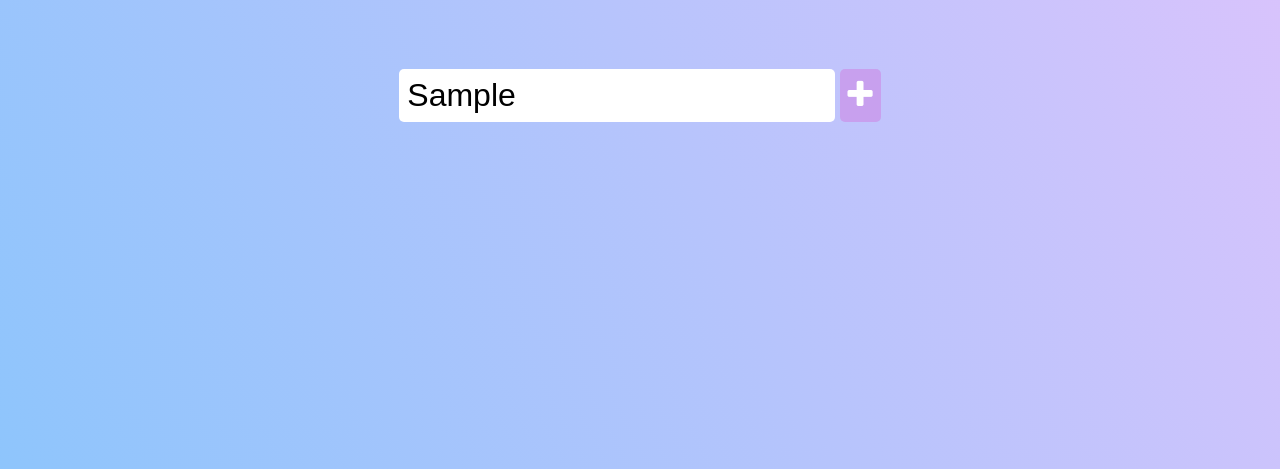
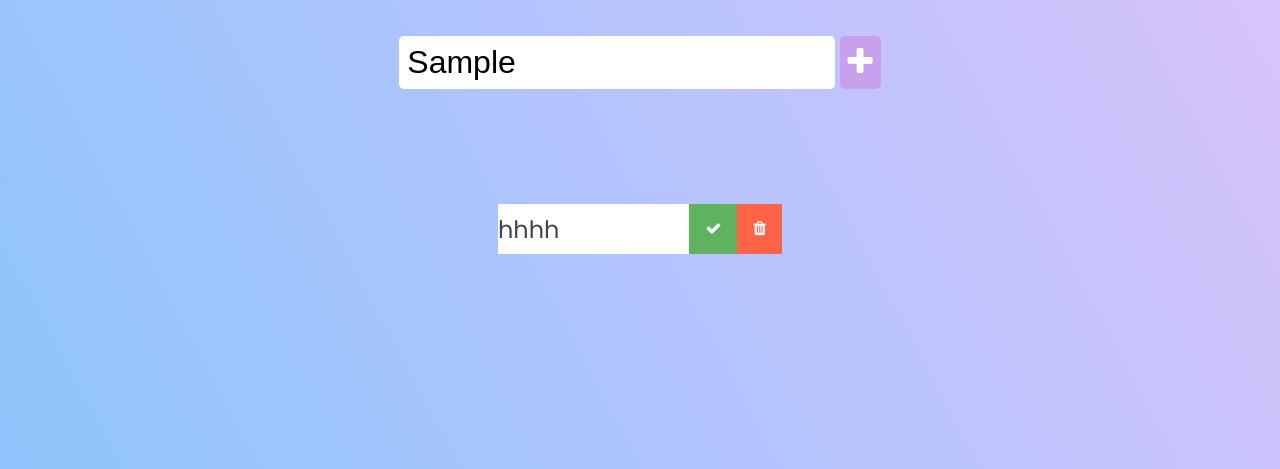
Before and after one commit to mfghir/todo-app-with-js, a plain HTML site: page index.html in a window 1280 px wide. Both pictures are taken after typing "Sample" into the empty fields and a click on the button 860 px from the left and 426 px from the top of the page. Shown: the part 331-800 px from the top of the page. Drawn offline with Linux system fonts and the light colour scheme.

Commit message:
4.add todo css

```diff
--- a/app.js
+++ b/app.js
@@ -17,13 +17,15 @@ function addTodo(e) {
 
   const completedBtn = document.createElement("button");
   completedBtn.innerHTML = "<i class='fa fa-check' aria-hidden='true'></i>";
-  todoLi.classList.add("todo-completedBtn");
+  completedBtn.classList.add("completedBtn");
 
   todoDiv.appendChild(completedBtn);
 
   const trashBtn = document.createElement("button");
-  trashBtn.innerHTML = "<i class='fa fa-trash-o' aria-hidden='true'></i>";
-  todoLi.classList.add("todo-trashBtn");
+  trashBtn.innerHTML = "<i class='fa fa-trash' aria-hidden='true'></i>";
+  trashBtn.classList.add("trashBtn");
 
   todoDiv.appendChild(trashBtn);
+
+  todoList.appendChild(todoDiv)
 }
--- a/style.css
+++ b/style.css
@@ -48,3 +48,49 @@ form button:hover {
     background: white;
     color: #c8a0ee;
 }
+
+
+
+
+.todo-container {
+    display: flex;
+    justify-content: center;
+    align-items: center;
+}
+
+.todo-list {
+    /* min-width: 30%; */
+    min-width: 300px;
+    list-style: none;
+}
+
+.todo {
+    margin: 0.5rem;
+    background: white;
+    color: #444;
+    font-size: 1.5rem;
+    display: flex;
+    justify-content: space-between;
+    align-items: center;
+}
+
+.todo li {
+    flex: 1;
+}
+
+.completedBtn,
+.trashBtn {
+    color: white;
+    padding: 1rem;
+    cursor: pointer;
+    border: none;
+    font-size: 1rem;
+}
+
+.completedBtn {
+    background: #5fb35f;
+}
+
+.trashBtn {
+    background: #ff6347;
+}
```
